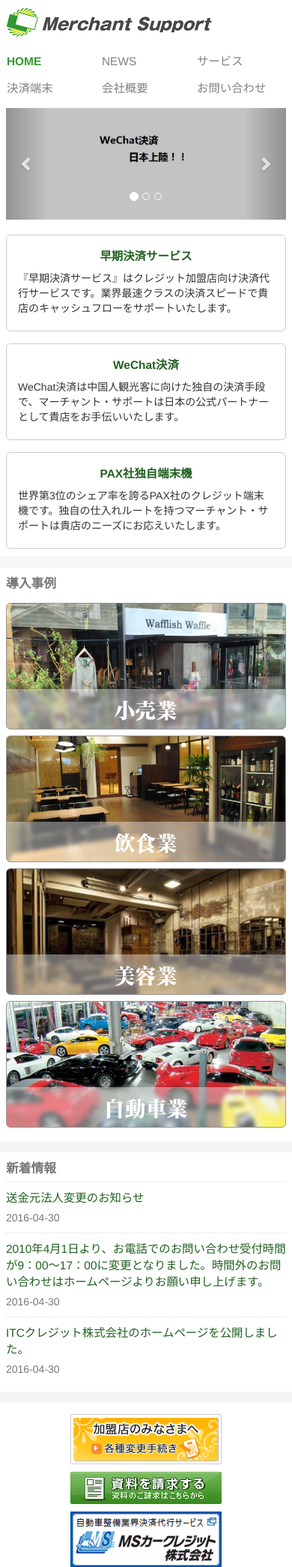
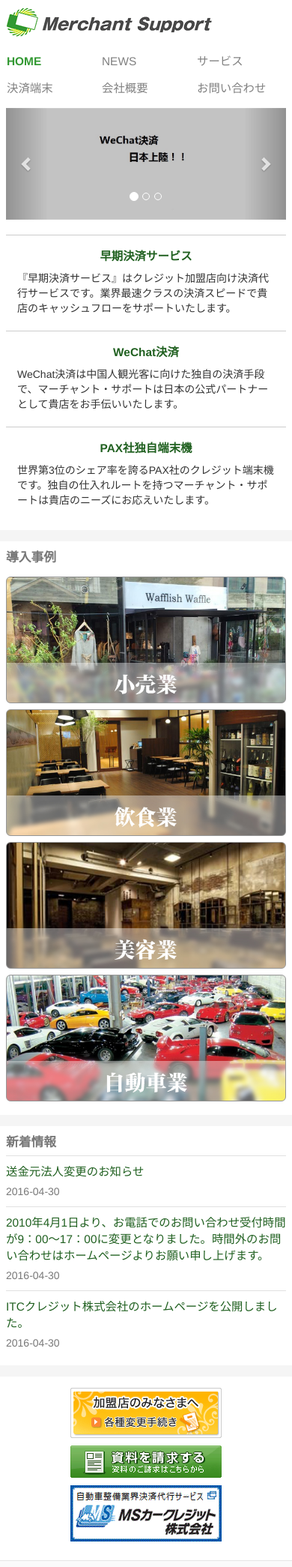
Before and after one commit to JinXiaohu/www.merchant-s.com, a PHP site: page /database/ in a window 390 px wide. Shown: the top 2090 px of the page at 75% size. Run offline with PHP 8.4, Linux system fonts and the light colour scheme.

Commit message:
2016-5-19  15：21
修改了首页的一些样式。

```diff
--- a/src/application/views/index.php
+++ b/src/application/views/index.php
@@ -1,5 +1,4 @@
 <style type="text/css">
-
 .slide_txt{
   width: 100%;
   float: left;
@@ -24,18 +23,17 @@
 }
 
 
+
+
+
+
+
 #solutions .item {
   border: solid 1px #ccc;
   border-radius: 6px;
   padding: 10px 15px;
   margin-bottom: 10px;
 }
-
-#solutions .item:hover{
- box-shadow: 0 15px 30px rgba(0,0,0,0.1);
- transform: translate3d(0, -2px, 0);
-}
-
 #solutions .item h4 {
   text-align: center;
   font-size: 1.1em;
@@ -55,7 +53,6 @@
 }
 ._td{
   display: table-cell;
-  padding:3px;
 }
 #solutions{
   margin-top: 20px;
@@ -73,6 +70,31 @@
   #solutions .item, #solutions .separator{
     width: 100%;
   }
+  #solutions .item{
+    border:none;
+    border-top: solid 1px #ccc;
+    border-radius: 0;
+    margin-bottom: 0;
+  }
+}
+@media (min-width: 768px){
+  #solutions .item:hover{
+   box-shadow: 0 15px 30px rgba(0,0,0,0.1);
+   transform: translate3d(0, -2px, 0);
+  }
+}
+
+
+
+
+
+
+
+._h3{
+  color: rgb(120, 120, 120);
+  font-size: 1.2em;
+  font-weight: bold;
+  margin-bottom: 5px;
 }
 #cases .col{
   margin-top: 8px;
@@ -109,12 +131,8 @@
 }
 
 
-._h3{
-  color: rgb(120, 120, 120);
-  font-size: 1.2em;
-  font-weight: bold;
-  margin-bottom: 5px;
-}
+
+
 
 #links .item{
   padding-top: 5px;
@@ -126,6 +144,11 @@
     margin-right: auto;
   }
 }
+
+
+
+
+
 
 .news_item{
   margin-left: 0;
@@ -146,6 +169,9 @@
   color:rgb(120,120,120);
 }
 @media (max-width: 767px){
+  .news_item{
+    border-top: solid 1px rgb(225,225,225);
+  }
   .col_title{
     padding-right: 0;
   }
@@ -155,6 +181,8 @@
     margin-top: 5px;
   }
 }
+
+
 .div_separator{
   height: 1px;
   margin-top: 15px;
@@ -210,7 +238,7 @@
     <div class="_tr">
       <div class="_td item">
           <h4><a href="<?php echo $base_path;?>service/store">早期決済サービス</a></h4>
-          <p class="p-body">『早期決済サービス』はクレジット加盟店向け決済代行サービスです。業界最速クラスの決済スピードで貴店のキャッシュフローをサポートいたします。
+          <p>『早期決済サービス』はクレジット加盟店向け決済代行サービスです。業界最速クラスの決済スピードで貴店のキャッシュフローをサポートいたします。
           </p>
       </div>
 
@@ -218,7 +246,7 @@
 
       <div class="_td item">
           <h4><a href="<?php echo $base_path;?>service/wechat">WeChat決済</a></h4>
-          <p class="p-body">WeChat決済は中国人観光客に向けた独自の決済手段で、マーチャント・サポートは日本の公式パートナーとして貴店をお手伝いいたします。
+          <p>WeChat決済は中国人観光客に向けた独自の決済手段で、マーチャント・サポートは日本の公式パートナーとして貴店をお手伝いいたします。
           </p>
       </div>
 
@@ -226,7 +254,7 @@
 
       <div class="_td item">
           <h4><a href="<?php echo $base_path;?>pos">PAX社独自端末機</a></h4>
-          <p class="p-body">世界第3位のシェア率を誇るPAX社のクレジット端末機です。独自の仕入れルートを持つマーチャント・サポートは貴店のニーズにお応えいたします。
+          <p>世界第3位のシェア率を誇るPAX社のクレジット端末機です。独自の仕入れルートを持つマーチャント・サポートは貴店のニーズにお応えいたします。
           </p>
       </div>
 
--- a/src/application/views/service/store/faq.php
+++ b/src/application/views/service/store/faq.php
@@ -21,8 +21,8 @@
 }
 
 #toggle{
-  margin-top: 20px;
-  margin-bottom: 20px;
+  margin-top: 10px;
+  margin-bottom: 10px;
   width: 90px;
   text-align: center;
   background-color: #339933;
--- a/src/application/views/service/web/faq.php
+++ b/src/application/views/service/web/faq.php
@@ -21,8 +21,8 @@
 }
 
 #toggle{
-  margin-top: 20px;
-  margin-bottom: 20px;
+  margin-top: 10px;
+  margin-bottom: 10px;
   width: 90px;
   text-align: center;
   background-color: #3FA3D1;
```
Also changed, not shown: src/application/views/news/admin.php (+6 -5 lines), src/application/views/news/index.php (+6 -5 lines).
